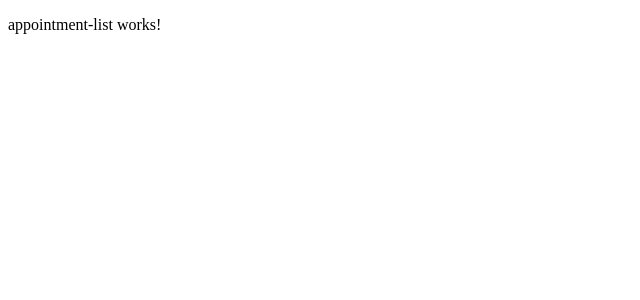
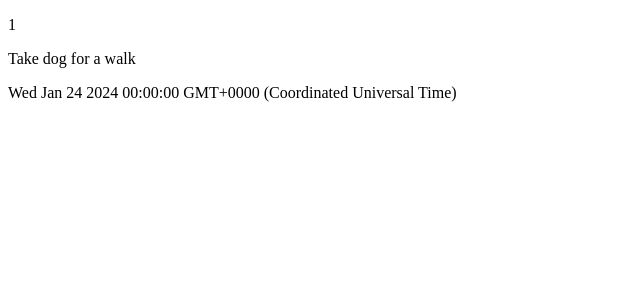
Before and after one commit to IrinaDimcheva/appointment-app, an Angular app: page / in a window 1280 px wide. Shown: the top 300 px of the page, without its empty margins (0-640 px from the left). Built offline with nearby package versions, Linux system fonts and the light colour scheme.

Commit message:
Add appointment interface, work on appointment component

```diff
--- a/src/app/appointment-list/appointment-list.component.html
+++ b/src/app/appointment-list/appointment-list.component.html
@@ -1 +1,3 @@
-<p>appointment-list works!</p>
+<p>{{ appointment.id }}</p>
+<p>{{ appointment.title }}</p>
+<p>{{ appointment.date }}</p>
--- a/src/app/appointment-list/appointment-list.component.ts
+++ b/src/app/appointment-list/appointment-list.component.ts
@@ -1,8 +1,15 @@
 import { Component } from '@angular/core';
+import { Appointment } from '../models/appointment';
 
 @Component({
   selector: 'app-appointment-list',
   templateUrl: './appointment-list.component.html',
   styleUrls: ['./appointment-list.component.css'],
 })
-export class AppointmentListComponent {}
+export class AppointmentListComponent {
+  appointment: Appointment = {
+    id: 1,
+    title: 'Take dog for a walk',
+    date: new Date('2024-01-24'),
+  };
+}
--- /dev/null
+++ b/src/app/models/appointment.ts
@@ -0,0 +1,5 @@
+export interface Appointment {
+  id: number;
+  title: string;
+  date: Date;
+}
```
